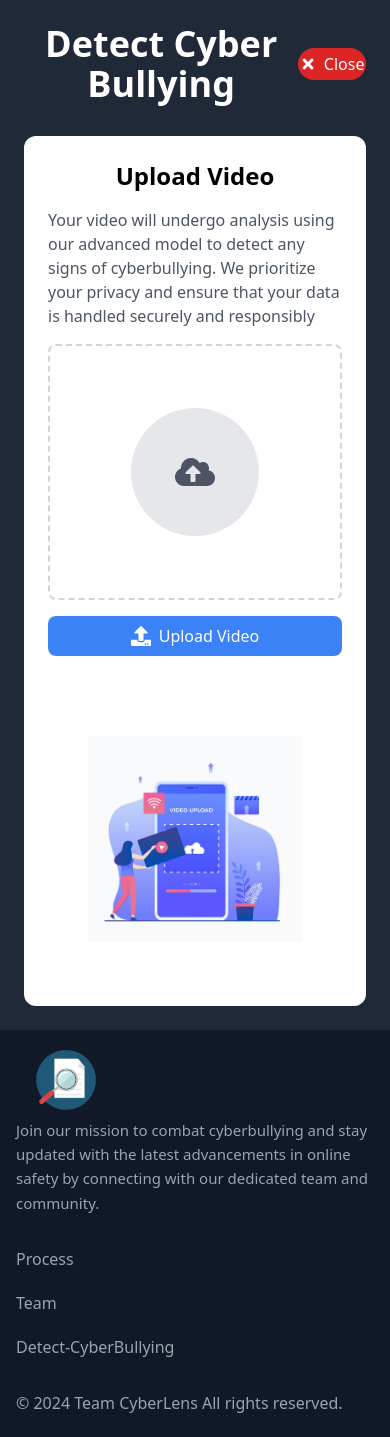
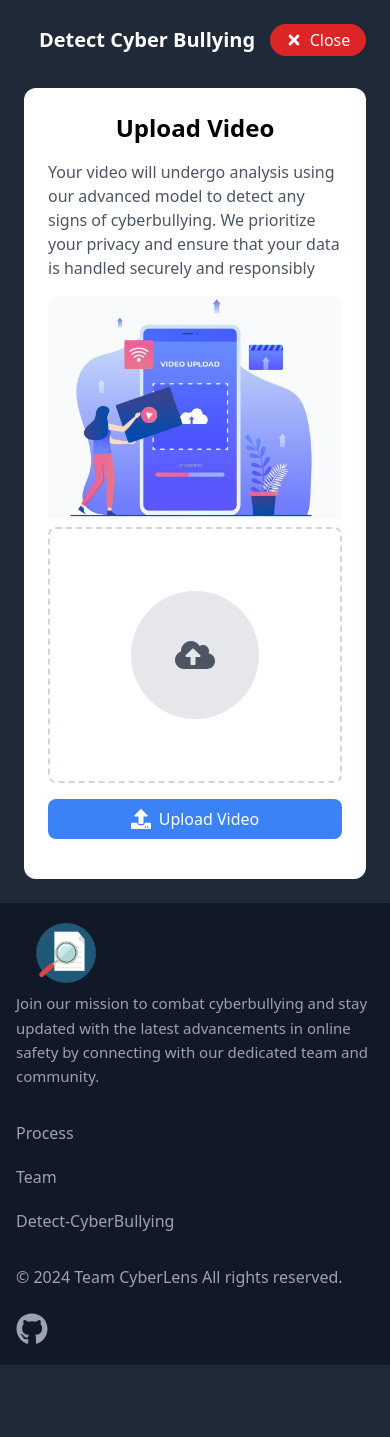
Before and after one commit to harsharaim/CyberLens, a React (Vite) app: page /upload in a window 390 px wide. Shown: the top 1437 px of the page. After the commit the page ends 1365 px from the top, so only its background shows below. Built offline with nearby package versions, Linux system fonts and the light colour scheme.

Commit message:
responsive1

```diff
--- a/src/Components/DetectCyberBullying/Upload.jsx
+++ b/src/Components/DetectCyberBullying/Upload.jsx
@@ -2,7 +2,7 @@ import { useState } from "react";
 import { Link } from "react-router-dom";
 import { FaTimes, FaCheck, FaCloudUploadAlt, FaUpload } from "react-icons/fa"; // Import necessary icons
 import Img from "../../assets/videoUpload.jpg";
-
+import Img1 from "../../assets/videoUpload1.jpg";
 function Upload() {
   // State for managing video file, upload progress, and completion status
   const [videoFile, setVideoFile] = useState(null);
@@ -54,9 +54,9 @@ function Upload() {
   return (
     <section className="min-h-screen  p-6">
       <div className="text-center mb-8 bg-gray-800 flex justify-between items-center">
-        <h2 className="text-4xl font-bold text-white flex-grow text-center">
+        <p className="text-xl md:text-4xl font-bold text-white flex-grow text-center">
           Detect Cyber Bullying
-        </h2>
+        </p>
         <Link
           to="/"
           className="bg-red-600 w-24 h-8 flex items-center justify-center rounded-full text-white hover:bg-red-700 transition duration-200"
@@ -75,7 +75,13 @@ function Upload() {
             any signs of cyberbullying. We prioritize your privacy and ensure
             that your data is handled securely and responsibly
           </p>
-
+          <div className="md:hidden flex items-center justify-center">
+            <img
+              src={Img1}
+              alt="Vector graphic"
+              className="w-fit rounded-lg object-cover pb-2"
+            />
+          </div>
           {/* Video upload box with dotted border */}
           <div className="w-full h-64 border-dashed border-2 border-gray-300 rounded-lg flex flex-col items-center justify-center mb-4">
             {videoURL ? (
@@ -138,7 +144,7 @@ function Upload() {
         </div>
 
         {/* Right side section (Image) */}
-        <div className="flex items-center justify-center">
+        <div className="flex items-center justify-center hidden md:visible">
           <img
             src={Img}
             alt="Vector graphic"
```
Also changed, not shown: src/assets/videoUpload1.jpg (added).
